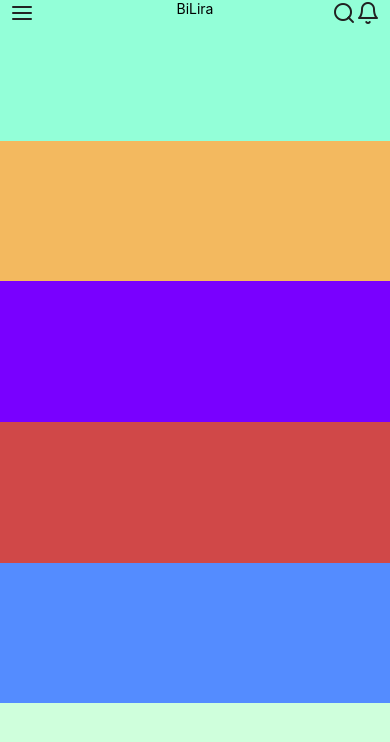
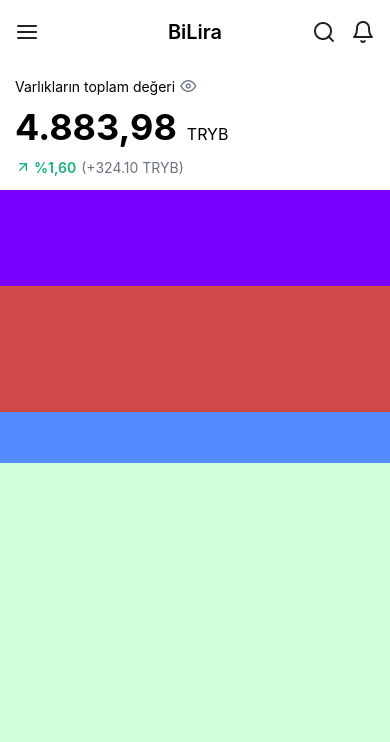
Before and after one commit to emirariemir/bilira-test, a React Native app: screen / in a window 390 px wide. Shown: the top 742 px of the page. Built offline with nearby package versions, Linux system fonts and the light colour scheme.

Commit message:
Second part complete

```diff
--- a/App.js
+++ b/App.js
@@ -14,17 +14,34 @@ export default function App() {
             <Icon name='menu' size={24} color={'#212121'}></Icon>
           </View>
           <View style={styles.topBarLogo}>
-            <Text>BiLira</Text>
+            <Text style={styles.logoText}>BiLira</Text>
           </View>
           <View style={styles.topBarRight}>
-            <Icon name='search' size={24} color={'#212121'}></Icon>
+            <Icon name='search' size={24} color={'#212121'} style={styles.serachIcon}></Icon>
             <Icon name='bell' size={24} color={'#212121'}></Icon>
           </View>
         </View>
       </SafeAreaView>
 
       {/* BUDGET VIEW STARTS HERE ! */}
-      <View style={styles.budgetView}></View>
+      <View style={styles.budgetView}>
+        <View style={styles.budgetText}>
+          <Text style={styles.budgetGreetingText}>Varlıkların toplam değeri</Text>
+          <Icon name='eye' size={16} color={colors.lightGrey}/>
+        </View>
+        <View style={styles.budgetInfo}>
+          <View style={styles.budgetInfoElements}>
+            <Text style={styles.budgetAmountText}>4.883,98</Text>
+            <Text style={styles.trybText}>TRYB</Text>
+          </View>
+        </View>
+        <View style={styles.profitAmount}>
+          <Icon name='arrow-up-right' size={16} color={colors.primaryGreen}/>
+          <Text style={styles.percentText}>%1,60</Text>
+          <Text style={styles.changedAmountText}>(+324.10 TRYB)</Text>
+        </View>
+      </View>
+
       <View style={styles.buttonsView}></View>
       <View style={styles.inviteFriendView}></View>
       <View style={styles.marketsView}></View>
@@ -46,10 +63,9 @@ const styles = StyleSheet.create({
   topBarView: {
     flex: 1,
     flexDirection: 'row',
+    alignItems: 'center',
     justifyContent: 'space-between',
-    paddingHorizontal: 10,
-    justifyContent: 'flex-start',
-    backgroundColor: colors.green,
+    paddingHorizontal: 15,
   },
 
   topBarLeft: {
@@ -62,39 +78,98 @@ const styles = StyleSheet.create({
     justifyContent: 'flex-start'
   },
 
+  logoText: {
+    fontSize: 20,
+    fontWeight: '600',
+  },
+
   topBarRight: {
     flex: 1,
     flexDirection: 'row',
     justifyContent: 'flex-end'
   },
 
-  // 2 --
+  serachIcon: {
+    paddingRight: 15,
+  },
+
+  // 2 ---------------------------------------------
   budgetView: {
+    flex: 2,
+    paddingHorizontal: 15,
+  },
+
+  budgetText: {
     flex: 1,
-    backgroundColor: colors.orange,
+    flexDirection: 'row',
+    alignItems: 'flex-end',
   },
+
+  budgetGreetingText: {
+    paddingRight: 5,
+  },
+
+  budgetInfo: {
+    flex: 2,
+    alignItems: 'flex-start',
+    justifyContent: 'center',
+  },
+
+  budgetInfoElements: {
+    flexDirection: 'row',
+    alignItems: 'flex-end',
+  },
+
+  budgetAmountText: {
+    fontSize: 36,
+    fontWeight: '700'
+  },
+
+  trybText: {
+    fontSize: 16,
+    paddingLeft: 10,
+    paddingBottom: 5,
+  },
+
+  profitAmount: {
+    flex: 1,
+    flexDirection: 'row',
+  },
+
+  percentText: {
+    fontWeight: '600',
+    paddingLeft: 3,
+    paddingRight: 5,
+    color: colors.primaryGreen,
+  },
+
+  changedAmountText: {
+    color: colors.lightGrey,
+  },
+
+
 
   // 3 --
   buttonsView: {
-    flex: 1,
+    flex: 1.5,
     backgroundColor: colors.purple,
   },
 
   // 4 --
   inviteFriendView: {
-    flex: 1,
+    flex: 2,
     backgroundColor: colors.red,
   },
 
   // 5 --
   marketsView: {
-    flex: 1,
+    flex: 0.8,
     backgroundColor: colors.blue,
   },
 
   // 6 --
   coinsView: {
-    flex: 1,
+    flex: 6,
     backgroundColor: colors.lightGreen,
   },
 
--- a/assets/colors/colors.js
+++ b/assets/colors/colors.js
@@ -5,6 +5,9 @@ const colors = {
     lightGreen: '#CFFFDC',
     red: '#D04848',
     orange: '#F3B95F',
+
+    lightGrey: '#6B7280',
+    primaryGreen: '#14B27C',
 }
 
 export default colors;
```
